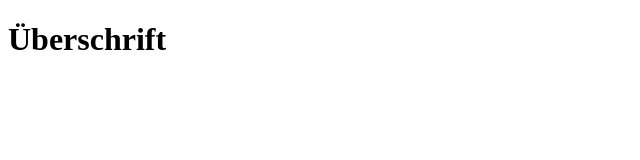
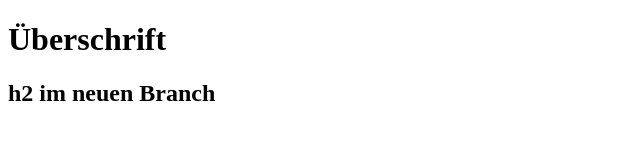
Before and after one commit to Umeyrp/MergeTesting, a plain HTML site: page index.html in a window 1280 px wide. Shown: the whole page, without its empty margins (0-640 px from the left). Drawn offline with Linux system fonts and the light colour scheme.

Commit message:
added h2 in new branch

```diff
--- a/index.html
+++ b/index.html
@@ -7,5 +7,6 @@
 </head>
 <body>
     <h1>Überschrift</h1>
+    <h2>h2 im neuen Branch</h2>
 </body>
 </html>
```
